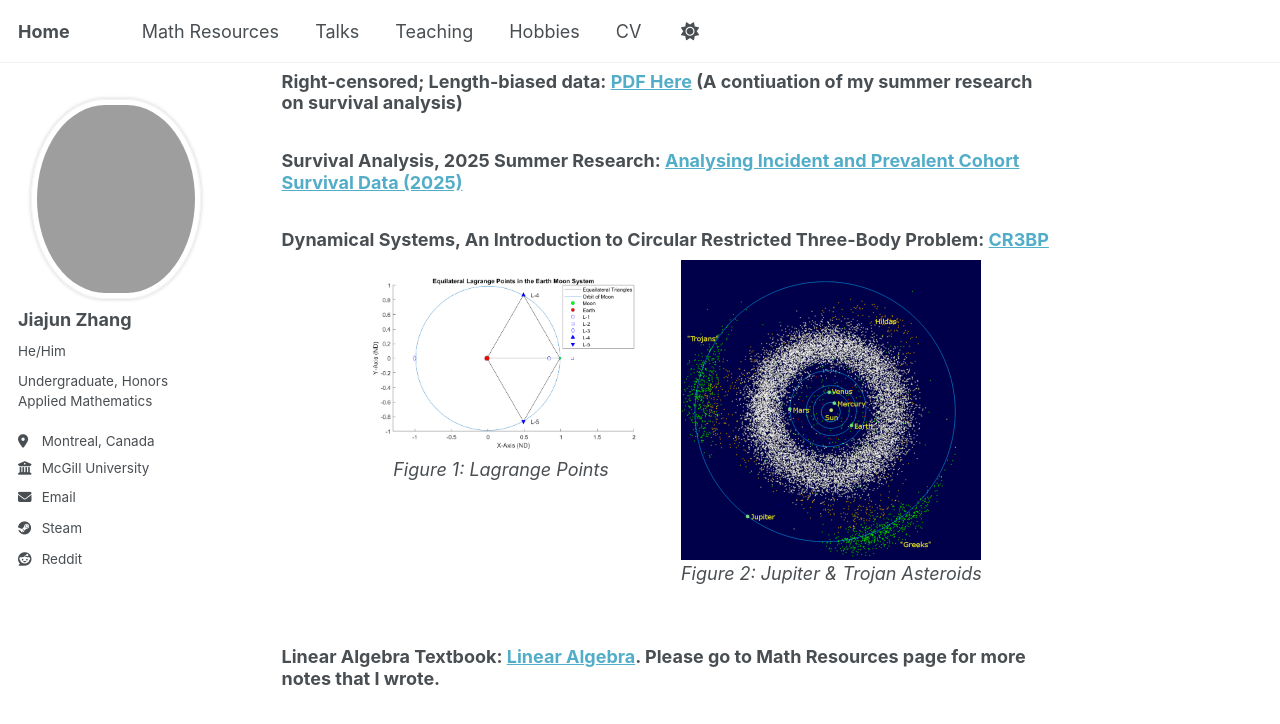
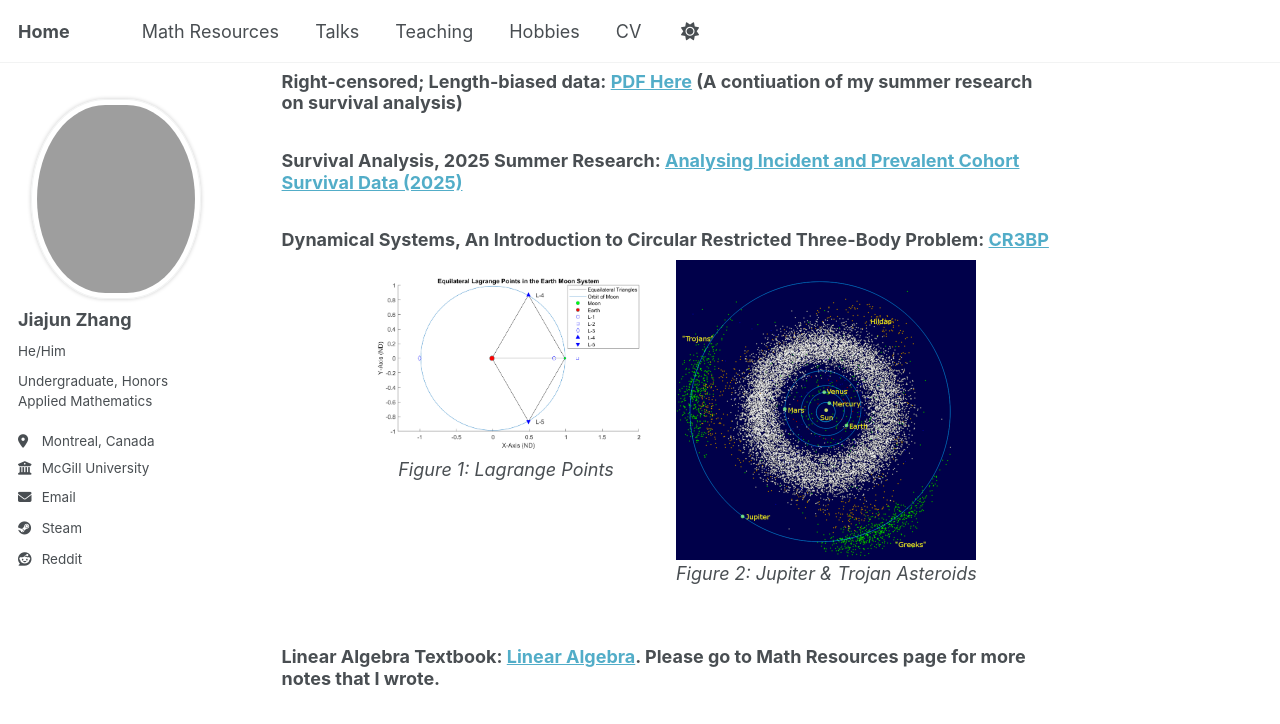
Before and after one commit to JohanssonRein/JohanssonRein.github.io, a Jekyll site: the page built from _pages/about.md, in a window 1280 px wide and 900 px high, scrolled down 2999 px. Shown: the top 724 px of the window. Built offline with Jekyll 4.4.1, drawn with Linux system fonts in a browser that asks for light colours.

Commit message:
Update about.md

```diff
--- a/_pages/about.md
+++ b/_pages/about.md
@@ -64,7 +64,7 @@ redirect_from:
 
 ### Dynamical Systems, An Introduction to Circular Restricted Three-Body Problem: [CR3BP](/files/3R3BP.pdf)
 
-<div style="display: flex; justify-content: center; gap: 30px;">
+<div style="display: flex; justify-content: center; gap: 20px;">
   <div style="text-align: center;">
     <img src="/images/lagrange.png" alt="Lagrange" width="300">
     <p><em>Figure 1: Lagrange Points</em></p>
```
